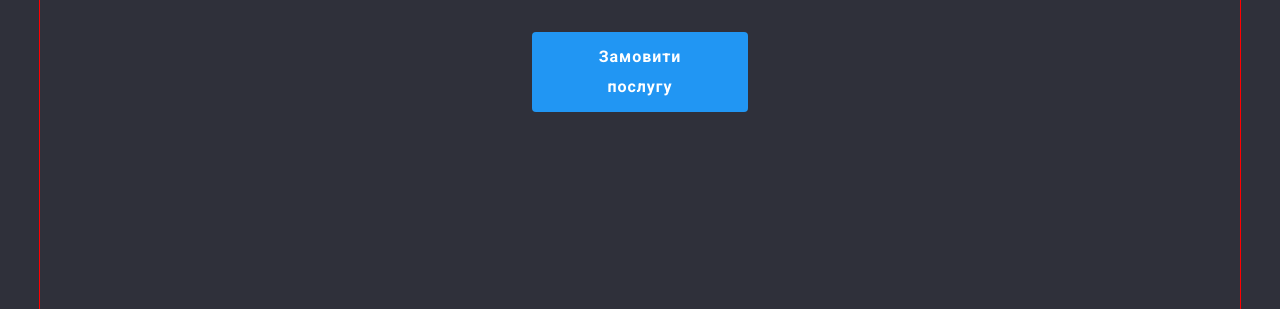
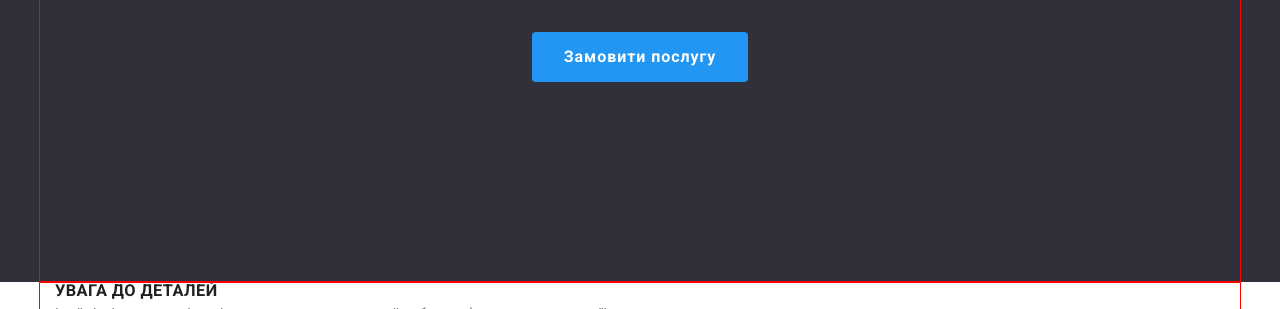
Before and after one commit to Maryna-Hemb/goit-markup-hw-03, a plain HTML site: page index.html in a window 1280 px wide. Shown: the part 429-738 px from the top of the page. Drawn offline with nearby package versions, Linux system fonts and the light colour scheme.

Commit message:
fix: padding for button

```diff
--- a/css/styless.css
+++ b/css/styless.css
@@ -133,7 +133,7 @@ img {
 .order-button {
   width: 216px;
   min-height: 50px;
-  padding: 10px 32px;
+  padding: 8px 30px;
   font-family: inherit;
   color: var(--active-button-text-color);
   font-weight: 700;
```
